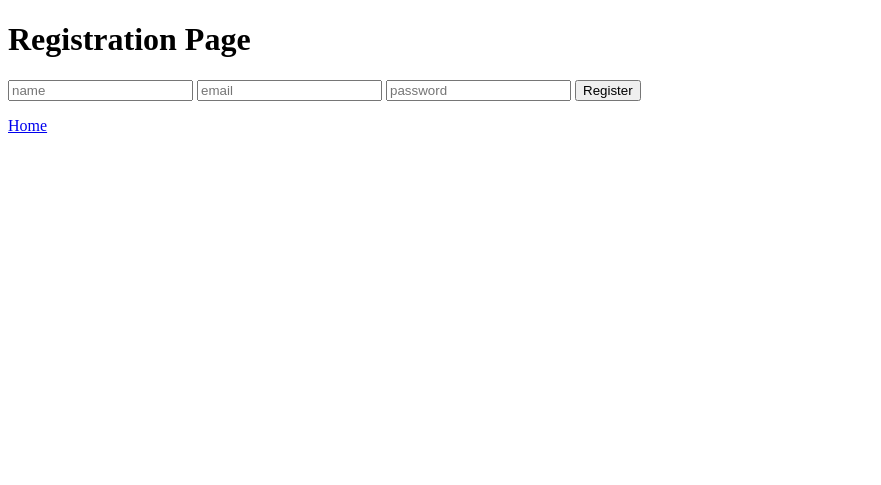
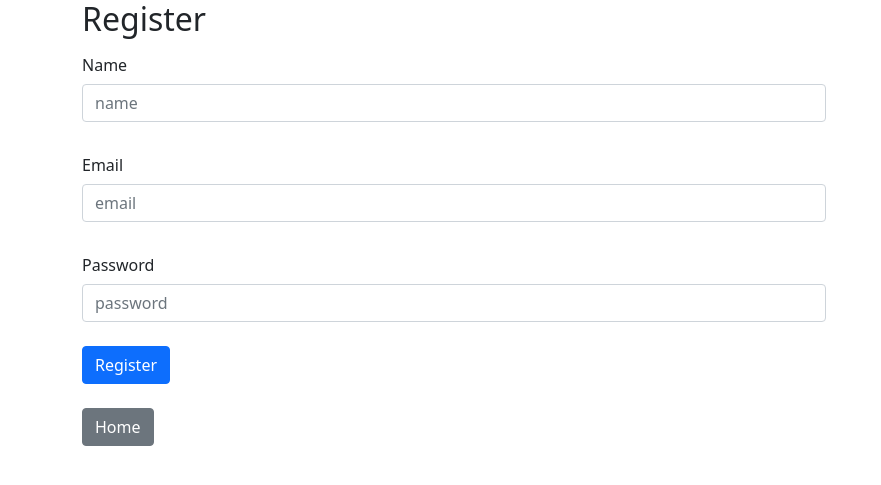
Before and after one commit to Yshaq/ky-asg1, a Django app: page /register/ in a window 1280 px wide. Shown: the top 485 px of the page, without its empty margins (0-881 px from the left). Run offline with Django 3.2, Linux system fonts and the light colour scheme.

Commit message:
some styling

```diff
--- a/frontend/templates/frontend/base.html
+++ b/frontend/templates/frontend/base.html
@@ -4,12 +4,15 @@
     <meta charset="UTF-8">
     <meta http-equiv="X-UA-Compatible" content="IE=edge">
     <meta name="viewport" content="width=device-width, initial-scale=1.0">
-    <title>Document</title>
+    <title>Auth JWT</title>
     <script src="https://unpkg.com/axios/dist/axios.min.js"></script>
+    <link href="https://cdn.jsdelivr.net/npm/bootstrap@5.1.3/dist/css/bootstrap.min.css" rel="stylesheet" integrity="sha384-1BmE4kWBq78iYhFldvKuhfTAU6auU8tT94WrHftjDbrCEXSU1oBoqyl2QvZ6jIW3" crossorigin="anonymous">
+
 </head>
 <body>
     {% block content %}
 
     {% endblock %}
+    <script src="https://cdn.jsdelivr.net/npm/bootstrap@5.1.3/dist/js/bootstrap.bundle.min.js" integrity="sha384-ka7Sk0Gln4gmtz2MlQnikT1wXgYsOg+OMhuP+IlRH9sENBO0LRn5q+8nbTov4+1p" crossorigin="anonymous"></script>
 </body>
 </html>
--- a/frontend/templates/frontend/register.html
+++ b/frontend/templates/frontend/register.html
@@ -1,15 +1,44 @@
 {% extends 'frontend/base.html' %}
 {% block content %}
 
-<h1>Registration Page</h1>
+<form action="" class="container">
 
-<input type="text" name="fname" required id="fname" placeholder="name">
-<input type="email" name="email" id="email" placeholder="email" required>
-<input type="password" name="password" id="password" required placeholder="password">
-<button type="button" id="register-button">Register</button>
-<p>
-    <a href="{% url 'landing' %}">Home</a>
-</p>
+    <h2>Register</h2>
+
+    <div class="form-row form-group">
+        <div class="col-sm-6 label-column">
+            <label class="col-form-label">Name </label>
+        </div>
+        <div class="col-sm-8 input-column">
+            <input class="form-control" type="text" name="fname" required id="fname" placeholder="name">
+        </div>
+    </div>
+    <br>
+
+    <div class="form-row form-group">
+        <div class="col-sm-6 label-column">
+            <label class="col-form-label">Email </label>
+        </div>
+        <div class="col-sm-8 input-column">
+            <input class="form-control" type="email" name="email" id="email" placeholder="email" required>
+        </div>
+    </div>
+    <br>
+
+    <div class="form-row form-group">
+        <div class="col-sm-6 label-column">
+            <label class="col-form-label">Password </label>
+        </div>
+        <div class="col-sm-8 input-column">
+            <input class="form-control" type="password" name="password" id="password" required placeholder="password">
+        </div>
+    </div>
+    <br>
+
+    <button class="btn btn-primary" type="button" id="register-button">Register</button>
+    <br>
+    <a href="{% url 'landing' %}" class="btn btn-secondary my-4">Home</a>
+</form>
 
 <script>
 
@@ -24,18 +53,27 @@
             "password": password
         }
 
-        fetch("{% url 'api-register' %}", {
-            method: 'POST',
+        axios({
+            url: "{% url 'api-register' %}",
+            method: 'post',
             headers: {
                 'Content-Type': 'application/json'
             },
-            body: JSON.stringify(data)
+            data: {
+                name: fname,
+                email: email,
+                password: password,
+            }
+
         })
         .then(res => {
             if (res.status == 200) {
                 console.log("user created!");
                 window.location = "{% url 'login' %}";
             }
+        })
+        .catch(err => {
+            console.log(err.response);
         });
     }
 
```
Also changed, not shown: frontend/templates/frontend/landing.html (+11 -4 lines), frontend/templates/frontend/login.html (+32 -8 lines), frontend/templates/frontend/profile.html (+10 -7 lines), db.sqlite3.
